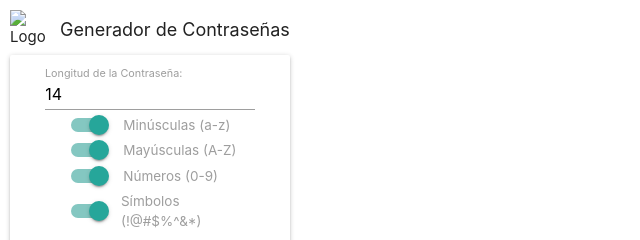
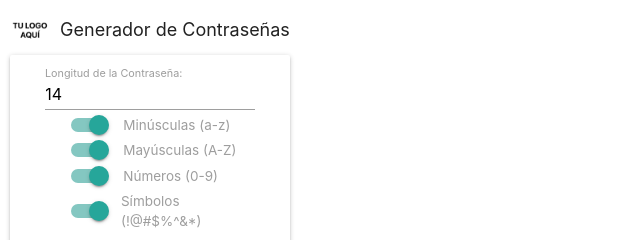
Before and after one commit to 686f6c61/extension-chrome-generador-passwords, a browser extension: page index.html in a window 1280 px wide. Shown: the top 240 px of the page, 0-640 px from the left. Drawn offline with nearby package versions, Linux system fonts and the light colour scheme.

Commit message:
Update index.html

```diff
--- a/index.html
+++ b/index.html
@@ -101,7 +101,7 @@
   <div class="container">
     <!-- Encabezado con imagen y texto -->
     <div class="header">
-      <img src="logo.jpeg" alt="Logo">
+      <img src="logo.jpg" alt="Logo">
       <h6>Generador de Contraseñas</h6>
     </div>
 
```
